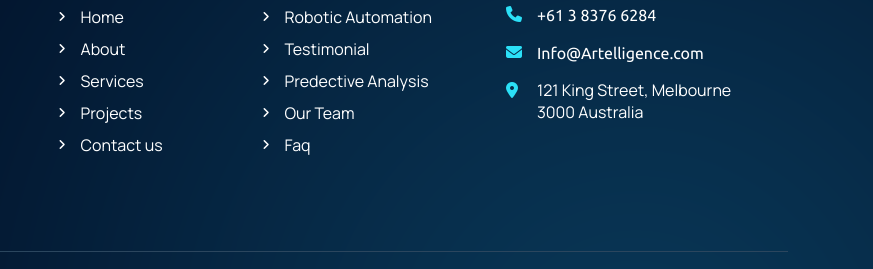
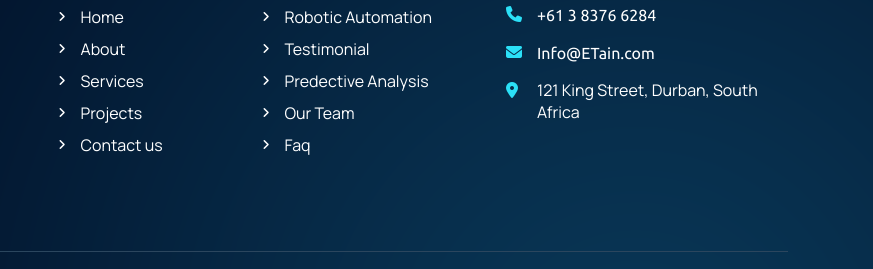
Before and after one commit to Sthelo529/Etain-Web-App, a plain HTML site: page artelligence/contact.html in a window 1280 px wide. Shown: the part 2124-2393 px from the top of the page, 407-1280 px from the left. Drawn offline with nearby package versions, Linux system fonts and the light colour scheme.

Commit message:
initial commit

```diff
--- a/artelligence/contact.html
+++ b/artelligence/contact.html
@@ -386,10 +386,10 @@
                                 <a href="tel:+4733378901" class="mb-0 text text-decoration-none text-size-16">+61 3 8376 6284</a></li>
                             <li class="text">
                                 <i class="fa fa-envelope fa-icon footer-location"></i>
-                                <a href="mailto:info@repay.com" class="mb-0 text text-decoration-none text-size-16">Info@Artelligence.com</a></li>
+                                <a href="mailto:info@repay.com" class="mb-0 text text-decoration-none text-size-16">Info@ETain.com</a></li>
                             <li class="text">
                                 <i class="fa-solid fa-location-dot footer-location footer-location3"></i>
-                                <p class="text-size-16">121 King Street, Melbourne 3000 Australia</p></li>
+                                <p class="text-size-16">121 King Street, Durban, South Africa</p></li>
                         </ul>
                     </div>
                 </div>
```
Also changed, not shown: artelligence/about.html (+0 -6 lines).
